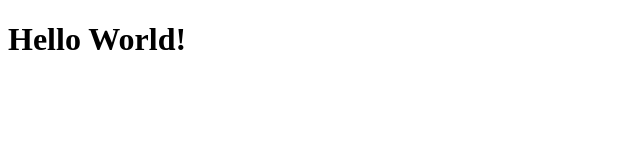
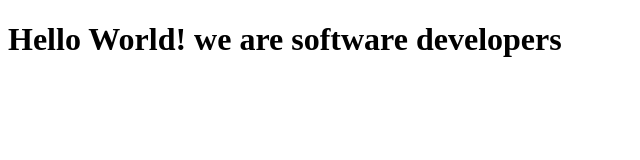
Before and after one commit to rica213/Javascript-documentation, a plain HTML site: page index.html in a window 1280 px wide. Shown: the whole page, without its empty margins (0-640 px from the left). Drawn offline with Linux system fonts and the light colour scheme.

Commit message:
updated details

```diff
--- a/index.html
+++ b/index.html
@@ -8,7 +8,7 @@
 
   <body>
 
-    <h1>Hello World!</h1>
+    <h1>Hello World!  we are software developers </h1>
     <!-- <script src="https://cdn.freecodecamp.org/testable-projects-fcc/v1/bundle.js"></script>
 
 
```
